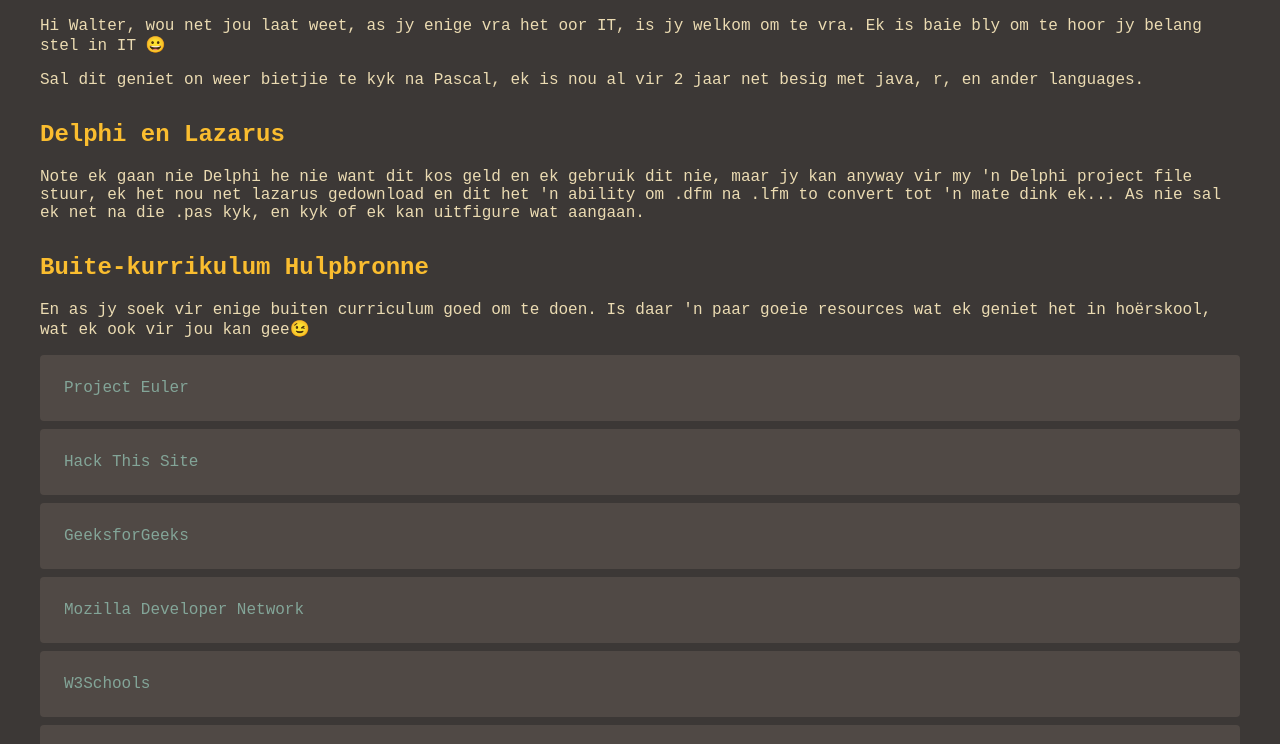
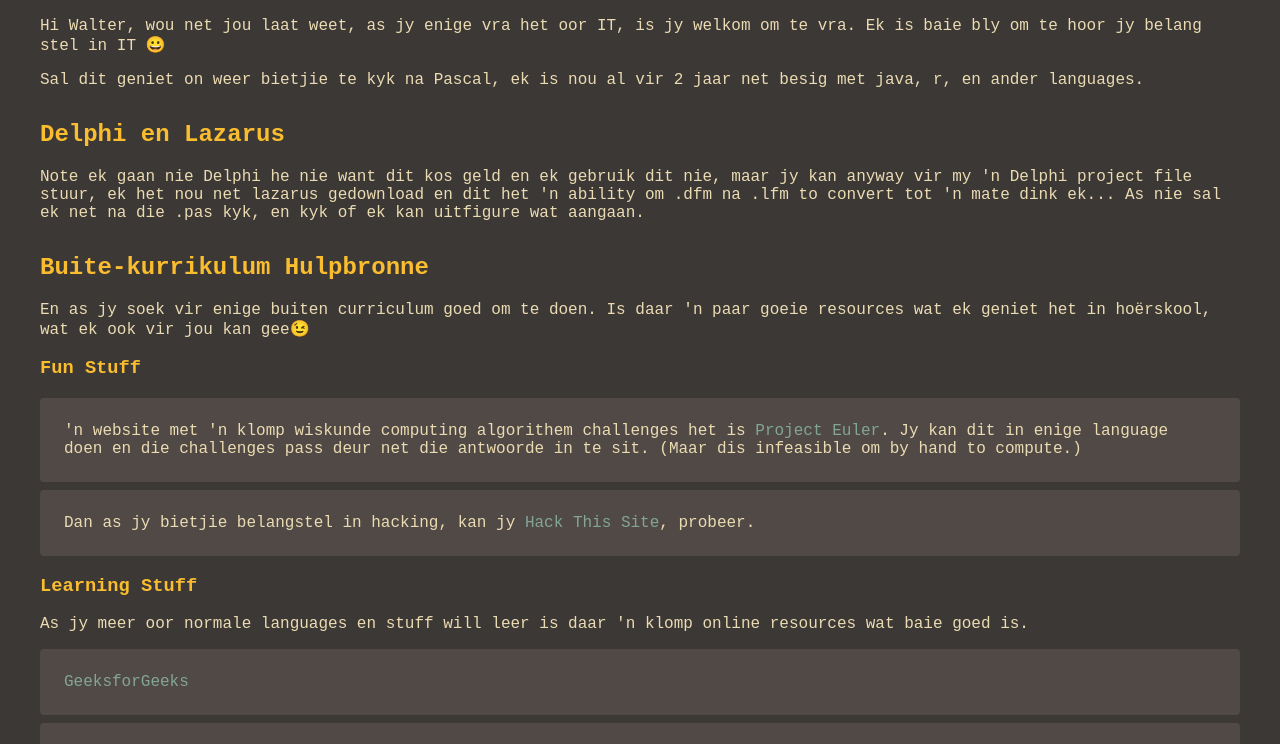
Before and after one commit to vanRooijen/raynotes, a plain HTML site: page volgende-jaar-boodskap.html in a window 1280 px wide. Shown: the part 208-952 px from the top of the page. Drawn offline with Linux system fonts and the light colour scheme.

Commit message:
volgende-jaar edit

```diff
--- a/volgende-jaar-boodskap.html
+++ b/volgende-jaar-boodskap.html
@@ -51,11 +51,20 @@
                     Is daar 'n paar goeie resources wat ek geniet het in
                     hoërskool, wat ek ook vir jou kan gee😉
                 </p>
+                <h3>Fun Stuff</h3>
                 <ul>
-                    <li><a href="https://projecteuler.net/archives"
-                            target="_blank">Project Euler</a></li>
-                    <li><a href="https://hackthissite.org/" target="_blank">Hack
-                            This Site</a></li>
+                    <li>'n website met 'n klomp wiskunde computing algorithem challenges het is
+                        <a href="https://projecteuler.net/archives"
+                            target="_blank">Project Euler</a>. Jy kan dit in enige language doen en die challenges pass deur net die antwoorde in te sit. (Maar dis infeasible om by hand to compute.)
+                            <li>Dan as jy bietjie belangstel in hacking, kan jy
+                        <a href="https://hackthissite.org/" target="_blank">Hack This Site</a>, probeer.</li>
+
+                </ul>
+                <h3>Learning Stuff</h3>
+                <p>
+                    As jy meer oor normale languages en stuff will leer is daar 'n klomp online resources wat baie goed is.
+                </p>
+                <ul>
                     <li><a href="https://www.geeksforgeeks.org/"
                             target="_blank">GeeksforGeeks</a></li>
                     <li><a href="https://developer.mozilla.org/en-US/"
```
